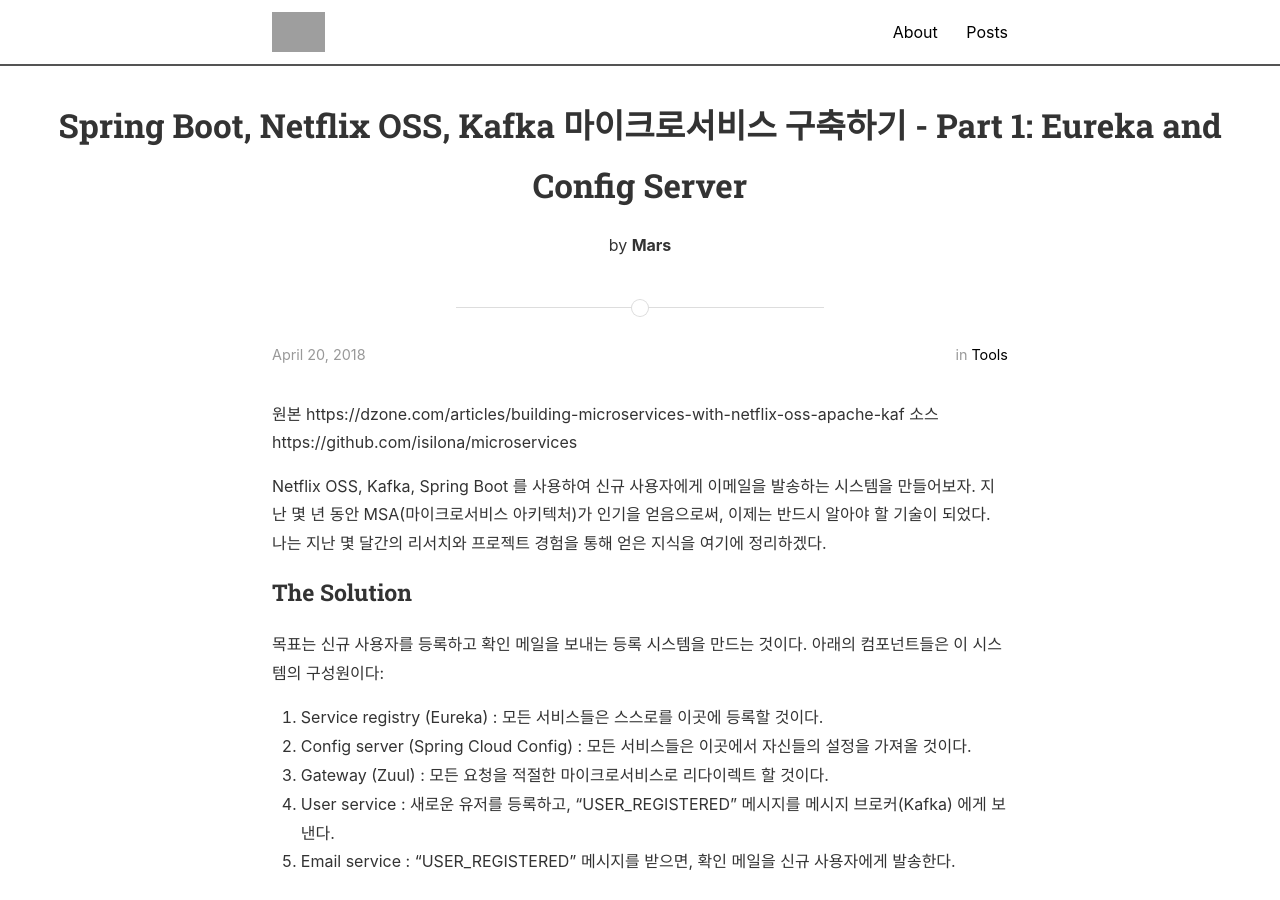
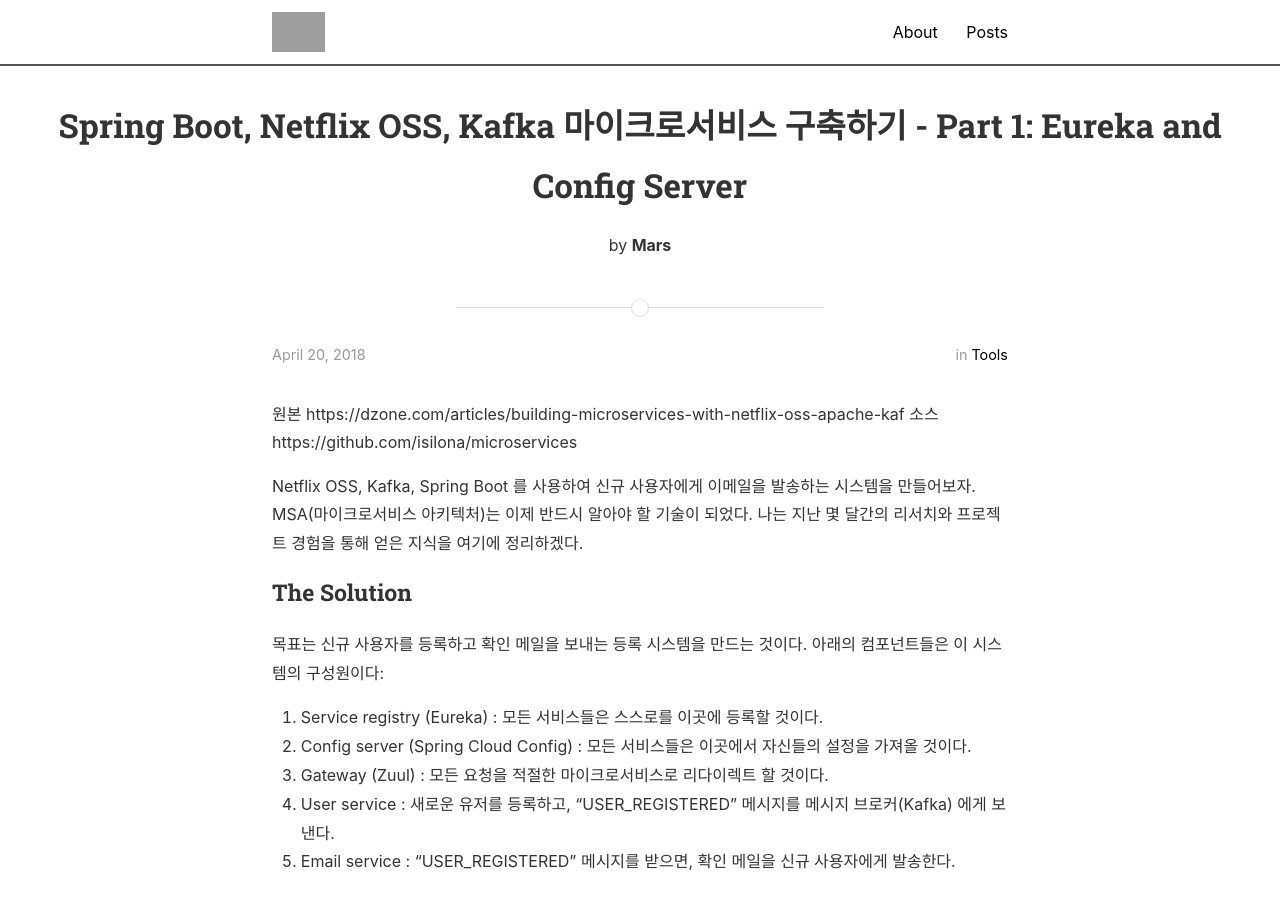
Before and after one commit to countingmars/countingmars.github.io, a Jekyll site: the page built from _posts/2018-04-20-building-microservices-with-netflix-oss-kafka-springboot-p1.markdown, in a window 1280 px wide and 900 px high. Built offline with Jekyll 4.4.1, drawn with Linux system fonts in a browser that asks for light colours; nearby versions of some CDN libraries; grey boxes are pictures that could not be loaded.

Commit message:
post microservice springboot, netflix oss, kafka part 1

```diff
--- a/_posts/2018-04-20-building-microservices-with-netflix-oss-kafka-springboot-p1.markdown
+++ b/_posts/2018-04-20-building-microservices-with-netflix-oss-kafka-springboot-p1.markdown
@@ -12,8 +12,7 @@
 
 
 Netflix OSS, Kafka, Spring Boot 를 사용하여 신규 사용자에게 이메일을 발송하는 시스템을 만들어보자.
-지난 몇 년 동안 MSA(마이크로서비스 아키텍처)가 인기을 얻음으로써, 이제는 반드시 알아야 할 기술이 되었다.
-나는 지난 몇 달간의 리서치와 프로젝트 경험을 통해 얻은 지식을 여기에 정리하겠다.
+MSA(마이크로서비스 아키텍처)는 이제 반드시 알아야 할 기술이 되었다. 나는 지난 몇 달간의 리서치와 프로젝트 경험을 통해 얻은 지식을 여기에 정리하겠다.
 
 
 
```
